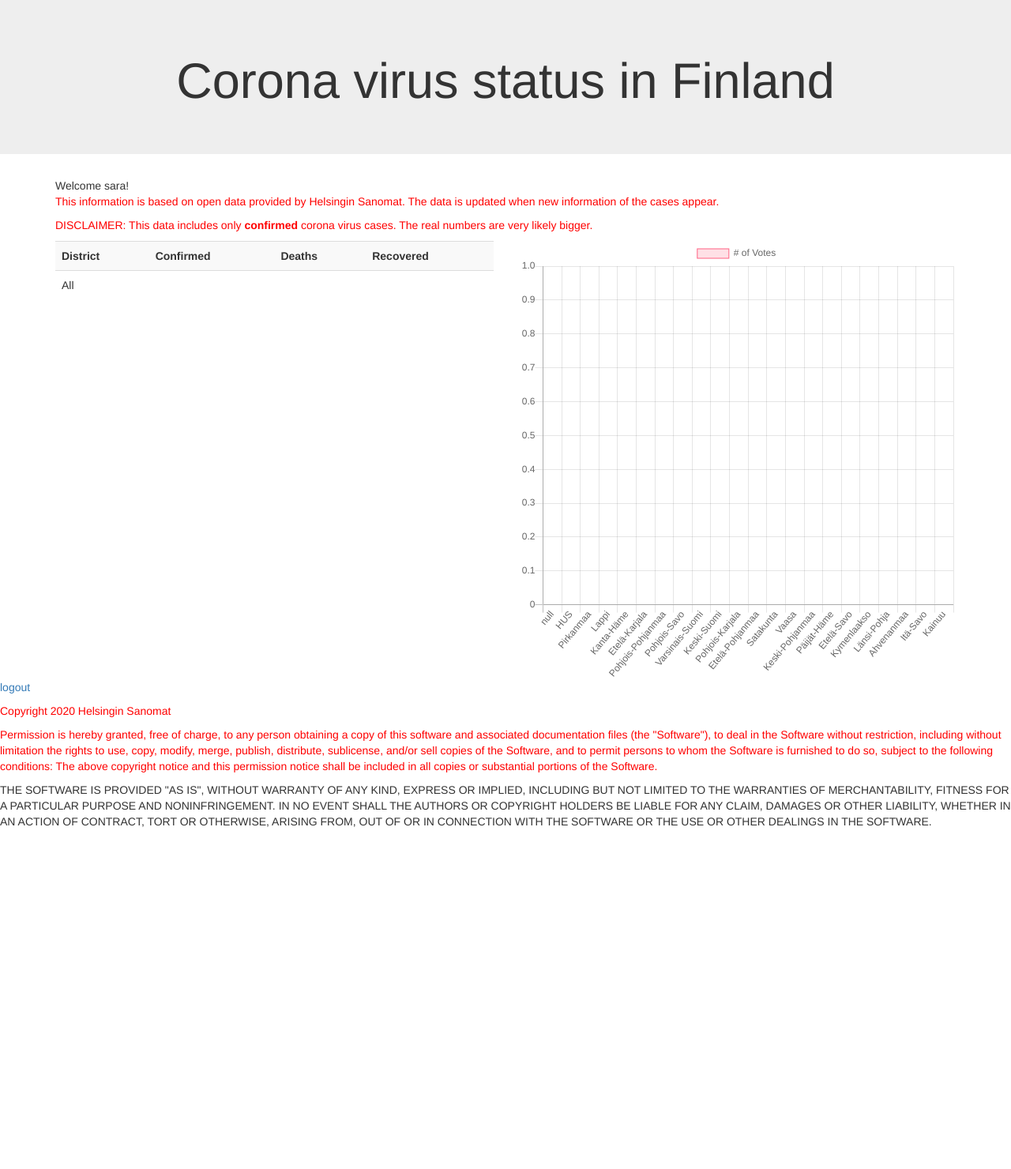
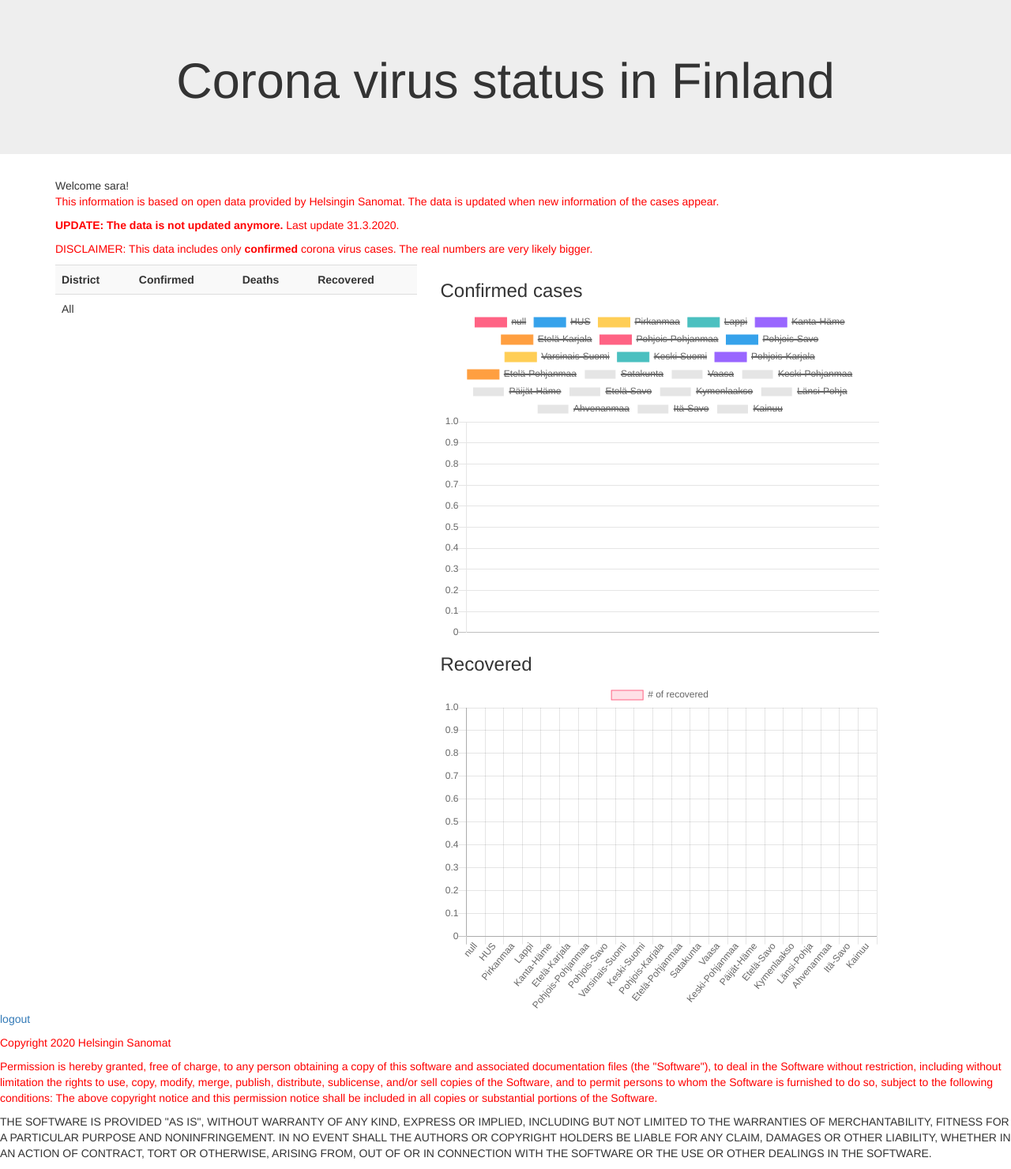
Before and after one commit to hirvonensara/OHSIHA, a Django app: template templates/home.html in a window 1280 px wide. Shown: the whole page at 79% size. Before the commit the page ends 1047 px from the top, so only its background shows below. Run offline with Django 3.2, Linux system fonts and the light colour scheme; the template is opened without the code that fills it, so the values that code supplies are empty; a user stored in the database is signed in; some libraries are stand-ins or nearby versions.

Commit message:
Lisätty recoveredChart

```diff
--- a/djangoapp/views.py
+++ b/djangoapp/views.py
@@ -82,6 +82,8 @@ def home(request):
     {
         'coronadata' : corona_dct,
         'confirmed' : confirmed_cases,
+        'deaths' : deaths,
+        'recovered' : recovered,
         'all_confirmed' : all_cases,
         'all_deaths' : all_deaths,
         'all_recovered' : all_recovered
--- a/templates/home.html
+++ b/templates/home.html
@@ -27,7 +27,10 @@
   Welcome {{ user.username }}!
 
   <p> This information is based on open data provided by Helsingin Sanomat. The data is updated
-    when new information of the cases appear.  </p>
+    when new information of the cases appear. </p>
+    <p>
+      <strong>UPDATE: The data is not updated anymore.</strong> Last update 31.3.2020.
+    </p>
     <P>
       DISCLAIMER: This data includes only <strong>confirmed</strong> corona virus cases. The real numbers are very likely bigger.
     </P>
@@ -35,8 +38,8 @@
 
 <div class = "container">
  <div class ="row">
-  <div class= "col-sm-6">
-    <table class="table table-striped">
+  <div class= "col-sm-5">
+    <table class="table table-sm table-striped">
       <tr>
         <th> District</th>
         <th>Confirmed</th>
@@ -65,56 +68,14 @@
     </table>
   </div>
 
+<!-- the pie chart of the confirmed cases-->
   <div class="col-sm-6">
-    <canvas id="myChart" width="100" height="100"></canvas>
-      <script>
-        var ctx = document.getElementById('myChart').getContext('2d');
-        var myChart = new Chart(ctx, {
-            type: 'bar',
-            data: {
-                labels:  ['null', 'HUS', 'Pirkanmaa', 'Lappi',
-                          'Kanta-Häme', 'Etelä-Karjala', 'Pohjois-Pohjanmaa',
-                          'Pohjois-Savo', 'Varsinais-Suomi', 'Keski-Suomi',
-                          'Pohjois-Karjala', 'Etelä-Pohjanmaa', 'Satakunta',
-                          'Vaasa', 'Keski-Pohjanmaa', 'Päijät-Häme', 'Etelä-Savo',
-                          'Kymenlaakso', 'Länsi-Pohja', 'Ahvenanmaa', 'Itä-Savo', 'Kainuu'],
-                datasets: [{
-                    label: '# of Votes',
-                    data: [
-                      {% for c in confirmed %}
-                          {{ c }},
-                      {% endfor %}
-                    ],
-                    backgroundColor: [
-                        'rgba(255, 99, 132, 0.2)',
-                        'rgba(54, 162, 235, 0.2)',
-                        'rgba(255, 206, 86, 0.2)',
-                        'rgba(75, 192, 192, 0.2)',
-                        'rgba(153, 102, 255, 0.2)',
-                        'rgba(255, 159, 64, 0.2)'
-                    ],
-                    borderColor: [
-                        'rgba(255, 99, 132, 1)',
-                        'rgba(54, 162, 235, 1)',
-                        'rgba(255, 206, 86, 1)',
-                        'rgba(75, 192, 192, 1)',
-                        'rgba(153, 102, 255, 1)',
-                        'rgba(255, 159, 64, 1)'
-                    ],
-                    borderWidth: 1
-                }]
-            },
-            options: {
-                scales: {
-                    yAxes: [{
-                        ticks: {
-                            beginAtZero: true
-                        }
-                    }]
-                }
-            }
-        });
-      </script>
+    <h3>Confirmed cases</h3>
+    <canvas id="confirmedChart" width="100" height="75"></canvas>
+    <h3> Recovered </h3>
+    <canvas id ="recoveredChart" width="100" height="75"></canvas>
+
+
     </div>
   </div>
 </div>
@@ -159,3 +120,102 @@
 {% endblock %}
 </body>
 </html>
+
+<!-- Script for the pie chart-->
+<script>
+  var colours = [
+                  'rgba(255, 99, 132, 1)',
+                  'rgba(54, 162, 235, 1)',
+                  'rgba(255, 206, 86, 1)',
+                  'rgba(75, 192, 192, 1)',
+                  'rgba(153, 102, 255, 1)',
+                  'rgba(255, 159, 64, 1)',
+                  'rgba(255, 99, 132, 1)',
+                  'rgba(54, 162, 235, 1)',
+                  'rgba(255, 206, 86, 1)',
+                  'rgba(75, 192, 192, 1)',
+                  'rgba(153, 102, 255, 1)',
+                  'rgba(255, 159, 64, 1)'
+              ];
+  var ctx = document.getElementById('confirmedChart').getContext('2d');
+  var myChart = new Chart(ctx, {
+      type: 'pie',
+      data: {
+          labels:  ['null', 'HUS', 'Pirkanmaa', 'Lappi',
+                    'Kanta-Häme', 'Etelä-Karjala', 'Pohjois-Pohjanmaa',
+                    'Pohjois-Savo', 'Varsinais-Suomi', 'Keski-Suomi',
+                    'Pohjois-Karjala', 'Etelä-Pohjanmaa', 'Satakunta',
+                    'Vaasa', 'Keski-Pohjanmaa', 'Päijät-Häme', 'Etelä-Savo',
+                    'Kymenlaakso', 'Länsi-Pohja', 'Ahvenanmaa', 'Itä-Savo', 'Kainuu'],
+          datasets: [{
+              label: '# of Votes',
+              data: [
+                {% for c in confirmed %}
+                    {{ c }},
+                {% endfor %}
+              ],
+              backgroundColor: colours,
+              borderColor: colours,
+              borderWidth: 1
+          }]
+      },
+      options: {
+          scales: {
+              yAxes: [{
+                  ticks: {
+                      beginAtZero: true
+                  }
+              }]
+          }
+      }
+  });
+</script>
+
+<script>
+  var ctx = document.getElementById('recoveredChart').getContext('2d');
+  var myChart = new Chart(ctx, {
+      type: 'bar',
+      data: {
+          labels:  ['null', 'HUS', 'Pirkanmaa', 'Lappi',
+                    'Kanta-Häme', 'Etelä-Karjala', 'Pohjois-Pohjanmaa',
+                    'Pohjois-Savo', 'Varsinais-Suomi', 'Keski-Suomi',
+                    'Pohjois-Karjala', 'Etelä-Pohjanmaa', 'Satakunta',
+                    'Vaasa', 'Keski-Pohjanmaa', 'Päijät-Häme', 'Etelä-Savo',
+                    'Kymenlaakso', 'Länsi-Pohja', 'Ahvenanmaa', 'Itä-Savo', 'Kainuu'],
+          datasets: [{
+              label: '# of recovered',
+              data: [
+                {% for r in recovered %}
+                    {{ r }},
+                {% endfor %}
+              ],
+              backgroundColor: [
+                  'rgba(255, 99, 132, 0.2)',
+                  'rgba(54, 162, 235, 0.2)',
+                  'rgba(255, 206, 86, 0.2)',
+                  'rgba(75, 192, 192, 0.2)',
+                  'rgba(153, 102, 255, 0.2)',
+                  'rgba(255, 159, 64, 0.2)'
+              ],
+              borderColor: [
+                  'rgba(255, 99, 132, 1)',
+                  'rgba(54, 162, 235, 1)',
+                  'rgba(255, 206, 86, 1)',
+                  'rgba(75, 192, 192, 1)',
+                  'rgba(153, 102, 255, 1)',
+                  'rgba(255, 159, 64, 1)'
+              ],
+              borderWidth: 1
+          }]
+      },
+      options: {
+          scales: {
+              yAxes: [{
+                  ticks: {
+                      beginAtZero: true
+                  }
+              }]
+          }
+      }
+  });
+</script>
```
